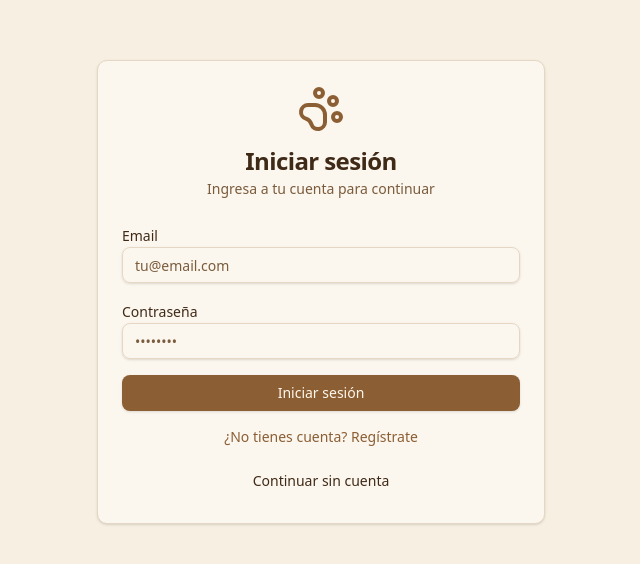
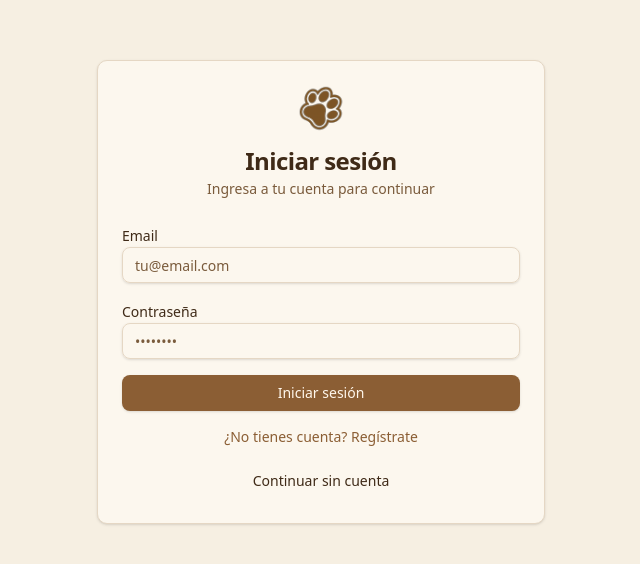
Before and after one commit to LuiisDev21/byte, a Next.js app: page /login in a window 1280 px wide. Shown: the part 108-672 px from the top of the page, without its empty margins (319-959 px from the left). Built offline with nearby package versions, Linux system fonts and the light colour scheme; no server answers.

Commit message:
Refactor components to replace PawPrint with ByteIcon for a consistent branding update; add image quality settings in next.config.ts.

```diff
--- a/next.config.ts
+++ b/next.config.ts
@@ -12,6 +12,7 @@ const nextConfig: NextConfig = {
         hostname: '**',
       },
     ],
+    qualities: [80, 85, 90],
   },
 };
 
--- /dev/null
+++ b/src/CapaPresentacion/componentes/byte-icon.tsx
@@ -0,0 +1,15 @@
+interface ByteIconProps {
+  className?: string
+  ariaHidden?: boolean
+}
+
+export function ByteIcon({ className = "", ariaHidden }: ByteIconProps) {
+  return (
+    <img
+      src="/byte.svg"
+      alt="Byte"
+      className={className}
+      aria-hidden={ariaHidden}
+    />
+  )
+}
--- a/src/CapaPresentacion/componentes/estado-vacio.tsx
+++ b/src/CapaPresentacion/componentes/estado-vacio.tsx
@@ -1,4 +1,4 @@
-import { PawPrint } from "lucide-react"
+import { ByteIcon } from "@/CapaPresentacion/componentes/byte-icon"
 import { motion } from "framer-motion"
 
 export function EstadoVacio() {
@@ -11,7 +11,7 @@ export function EstadoVacio() {
       transition={{ type: "spring", stiffness: 260, damping: 28 }}
     >
       <div className="text-center text-muted-foreground">
-        <PawPrint aria-hidden className="mx-auto mb-4 size-20 md:size-24 text-foreground/50" />
+        <ByteIcon ariaHidden className="mx-auto mb-4 size-20 md:size-24 text-foreground/50" />
         <h1 id="empty-title" className="text-xl md:text-2xl lg:text-3xl font-semibold text-foreground">
           ¡Bienvenido a Byte Chat!
         </h1>
--- a/src/CapaPresentacion/componentes/indicador-carga.tsx
+++ b/src/CapaPresentacion/componentes/indicador-carga.tsx
@@ -5,13 +5,13 @@
  * - Accesibilidad: aria-live="polite" y aria-atomic para screen readers.
  */
 import { IndicadorEscritura } from "@/CapaPresentacion/componentes/indicador-escritura"
-import { PawPrint } from "lucide-react"
+import { ByteIcon } from "@/CapaPresentacion/componentes/byte-icon"
 
 export function IndicadorCarga() {
   return (
     <div className="flex items-center gap-2 justify-start" aria-live="polite" aria-atomic>
       <div className="grid size-8 shrink-0 place-items-center rounded-full bg-primary text-primary-foreground">
-        <PawPrint className="size-4" />
+        <ByteIcon className="size-4" />
       </div>
       <IndicadorEscritura />
     </div>
--- a/src/CapaPresentacion/componentes/logo.tsx
+++ b/src/CapaPresentacion/componentes/logo.tsx
@@ -1,9 +1,9 @@
-import { PawPrint } from "lucide-react"
+import { ByteIcon } from "@/CapaPresentacion/componentes/byte-icon"
 
 export function Logo({ className = "" }: { className?: string }) {
   return (
     <div className={`flex items-center gap-2 font-semibold ${className}`}>
-      <PawPrint className="size-5" />
+      <ByteIcon className="size-5" />
       <span>Byte Chat</span>
     </div>
   )
--- a/src/CapaPresentacion/componentes/mensaje-chat.tsx
+++ b/src/CapaPresentacion/componentes/mensaje-chat.tsx
@@ -8,7 +8,7 @@
 import { ContenidoMensaje } from "@/CapaPresentacion/componentes/contenido-mensaje"
 import { IndicadorEscritura } from "@/CapaPresentacion/componentes/indicador-escritura"
 import { Mensaje } from "@/CapaDatos/tipos/mensaje"
-import { PawPrint } from "lucide-react"
+import { ByteIcon } from "@/CapaPresentacion/componentes/byte-icon"
 
 interface PropiedadesMensajeChat {
   message: Mensaje
@@ -43,7 +43,7 @@ export function MensajeChat({ message, isLastMessage, isLoading }: PropiedadesMe
 function AvatarAsistente() {
   return (
     <div className="grid size-8 shrink-0 place-items-center rounded-full bg-primary text-primary-foreground">
-      <PawPrint className="size-4" />
+      <ByteIcon className="size-4" />
     </div>
   )
 }
--- a/src/CapaPresentacion/componentes/sidebar-app.tsx
+++ b/src/CapaPresentacion/componentes/sidebar-app.tsx
@@ -1,6 +1,7 @@
 import Link from "next/link"
 import { useRouter } from "next/navigation"
-import { MessageSquareText, PawPrint, PanelLeft, LogIn, LogOut, Trash2 } from "lucide-react"
+import { MessageSquareText, PanelLeft, LogIn, LogOut, Trash2 } from "lucide-react"
+import { ByteIcon } from "@/CapaPresentacion/componentes/byte-icon"
 import { Separator } from "@/CapaPresentacion/componentes/ui/separador"
 import { Button } from "@/CapaPresentacion/componentes/ui/boton"
 import { ScrollArea } from "@/CapaPresentacion/componentes/ui/area-desplazamiento"
@@ -79,7 +80,7 @@ export function SidebarApp({ isCollapsed = false, onToggle, onCollapse, isMobile
             {estaHover ? (
               <PanelLeft className="size-6 text-primary" />
             ) : (
-              <PawPrint className="size-6 text-primary" />
+              <ByteIcon className="size-6 text-primary" />
             )}
           </div>
         </div>
@@ -101,7 +102,7 @@ export function SidebarApp({ isCollapsed = false, onToggle, onCollapse, isMobile
         {!isMobile && (
           <div className="flex items-center justify-between mb-4">
             <div className="flex items-center gap-2">
-              <PawPrint className="size-5 text-primary" />
+              <ByteIcon className="size-5 text-primary" />
               <span className="font-semibold">Byte Chat</span>
             </div>
             <Button
--- a/src/CapaPresentacion/componentes/sidebar-movil.tsx
+++ b/src/CapaPresentacion/componentes/sidebar-movil.tsx
@@ -1,6 +1,7 @@
 "use client"
 import { useEffect, useRef } from "react"
-import { X, PawPrint } from "lucide-react"
+import { X } from "lucide-react"
+import { ByteIcon } from "@/CapaPresentacion/componentes/byte-icon"
 import { SidebarApp } from "@/CapaPresentacion/componentes/sidebar-app"
 import { Button } from "@/CapaPresentacion/componentes/ui/boton"
 
@@ -51,7 +52,7 @@ export function SidebarMovil({ open, onClose }: Props) {
       >
         <div className="flex items-center justify-between p-3 border-b">
           <div className="flex items-center gap-2">
-            <PawPrint className="size-4 text-primary" />
+            <ByteIcon className="size-4 text-primary" />
             <span className="text-sm font-medium">Byte Chat</span>
           </div>
           <Button size="icon" variant="ghost" aria-label="Cerrar menú" onClick={onClose}>
--- a/src/CapaPresentacion/paginas/inicio.tsx
+++ b/src/CapaPresentacion/paginas/inicio.tsx
@@ -6,7 +6,6 @@ import Image from "next/image"
 import { Button } from "@/CapaPresentacion/componentes/ui/boton"
 import { motion, useInView } from "framer-motion"
 import {
-  PawPrint,
   Camera,
   Heart,
   Sparkles,
@@ -15,6 +14,7 @@ import {
   Instagram,
   MessageCircle
 } from "lucide-react"
+import { ByteIcon } from "@/CapaPresentacion/componentes/byte-icon"
 
 const caracteristicas = [
   {
@@ -143,7 +143,7 @@ export default function PaginaInicio() {
             transition={{ delay: 0.3, duration: 0.6, ease: [0.16, 1, 0.3, 1] }}
             className="flex items-center gap-2"
           >
-            <PawPrint className="size-6 text-primary" />
+            <ByteIcon className="size-6 text-primary" />
             <span className="text-xl font-bold text-foreground">Byte Chat</span>
           </motion.div>
           <motion.div
@@ -404,7 +404,7 @@ export default function PaginaInicio() {
           <div className="grid md:grid-cols-3 gap-8 max-w-6xl mx-auto">
             <div className="space-y-4">
               <div className="flex items-center gap-2">
-                <PawPrint className="size-6 text-white" />
+                <ByteIcon className="size-6 text-white" />
                 <span className="text-xl font-bold text-white">Byte Chat</span>
               </div>
               <p className="text-white/80 text-sm leading-relaxed">
--- a/src/CapaPresentacion/paginas/login.tsx
+++ b/src/CapaPresentacion/paginas/login.tsx
@@ -7,7 +7,7 @@ import { Button } from "@/CapaPresentacion/componentes/ui/boton"
 import { Input } from "@/CapaPresentacion/componentes/ui/input"
 import { Label } from "@/CapaPresentacion/componentes/ui/label"
 import { Card, CardContent, CardDescription, CardHeader, CardTitle } from "@/CapaPresentacion/componentes/ui/card"
-import { PawPrint } from "lucide-react"
+import { ByteIcon } from "@/CapaPresentacion/componentes/byte-icon"
 
 export default function PaginaLogin() {
   const router = useRouter()
@@ -44,7 +44,7 @@ export default function PaginaLogin() {
       <Card className="w-full max-w-md">
         <CardHeader className="space-y-1 text-center">
           <div className="flex justify-center mb-4">
-            <PawPrint className="size-12 text-primary" />
+            <ByteIcon className="size-12 text-primary" />
           </div>
           <CardTitle className="text-2xl">
             {esRegistro ? "Crear cuenta" : "Iniciar sesión"}
```
Also changed, not shown: public/byte.svg (added).
